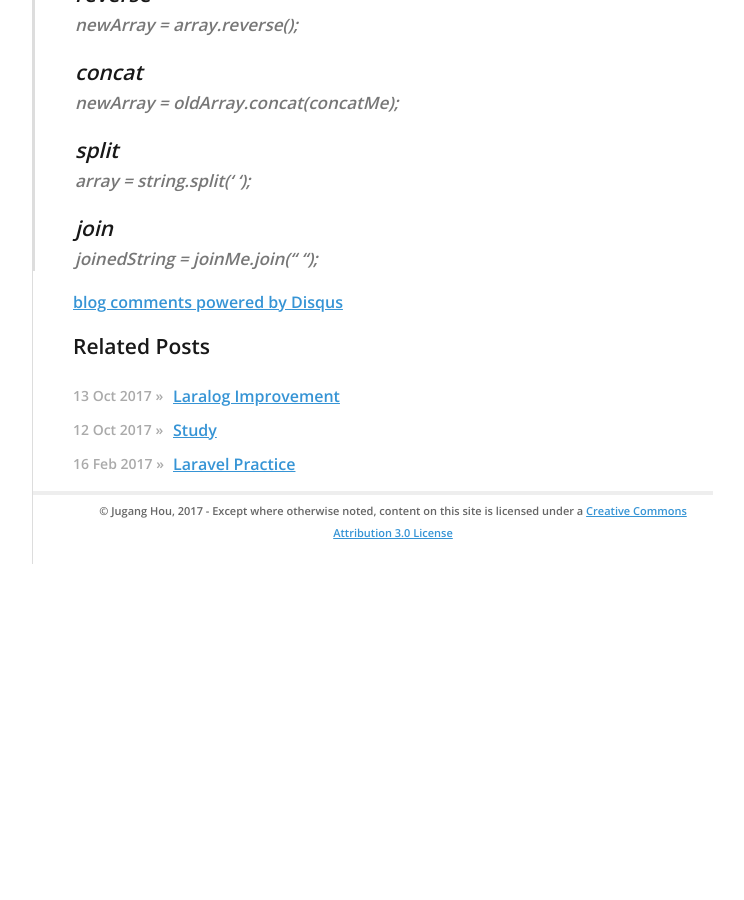
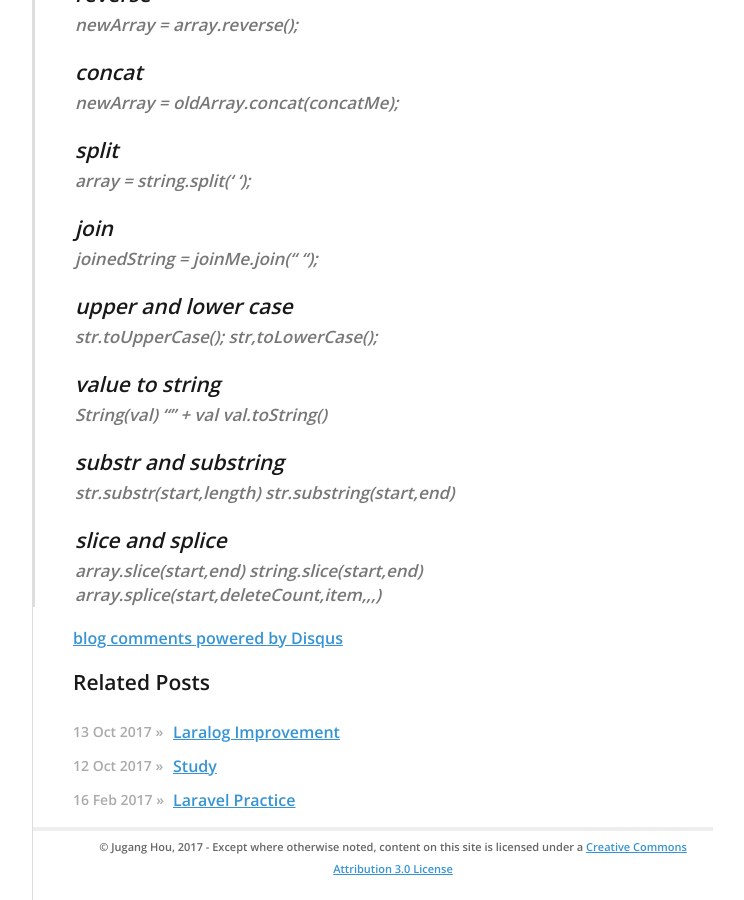
Before and after one commit to Cassini17/cassini17.github.io, a Jekyll site: the page built from _posts/2017-10-17-javascript-tips.md, in a window 1280 px wide and 900 px high, scrolled down 921 px. Shown: the whole window, without its empty margins (378-1122 px from the left). Built offline with Jekyll 4.4.1, drawn with Linux system fonts in a browser that asks for light colours; nearby versions of some CDN libraries; our own code applies the rules of GitHub Pages for plain Markdown files; comment, search, counter and statistics services are not loaded; before the commit the page ends 1485 px from its top, so only the background shows below that.

Commit message:
Saved 2017-10-17-javascript-tips.md with Dillinger.io

```diff
--- a/_posts/2017-10-17-javascript-tips.md
+++ b/_posts/2017-10-17-javascript-tips.md
@@ -49,3 +49,17 @@
 > array = string.split(' ');
 #### join
 > joinedString = joinMe.join(" ");
+#### upper and lower case
+> str.toUpperCase();
+> str,toLowerCase();
+#### value to string
+> String(val)
+> "" + val
+> val.toString()
+#### substr and substring
+> str.substr(start,length)
+> str.substring(start,end)
+#### slice and splice
+> array.slice(start,end)
+> string.slice(start,end)
+> array.splice(start,deleteCount,item,,,)
```
